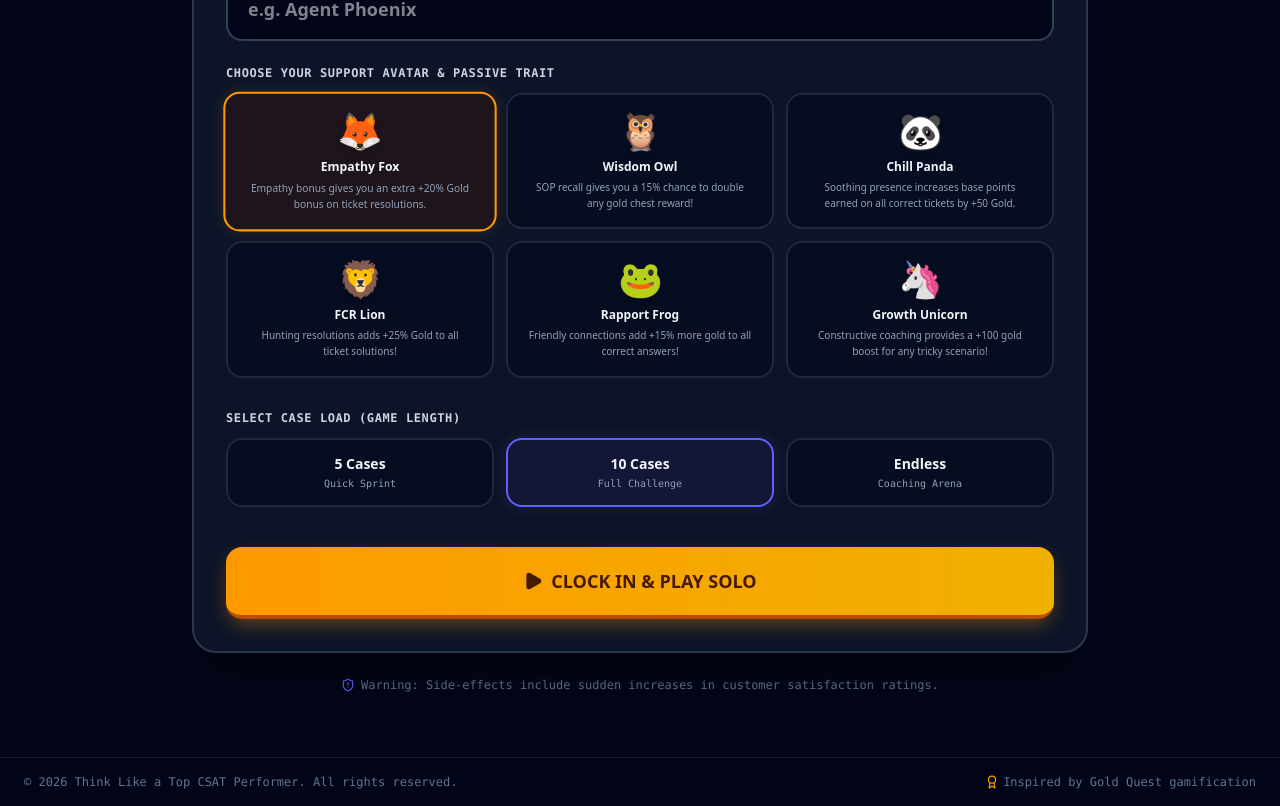
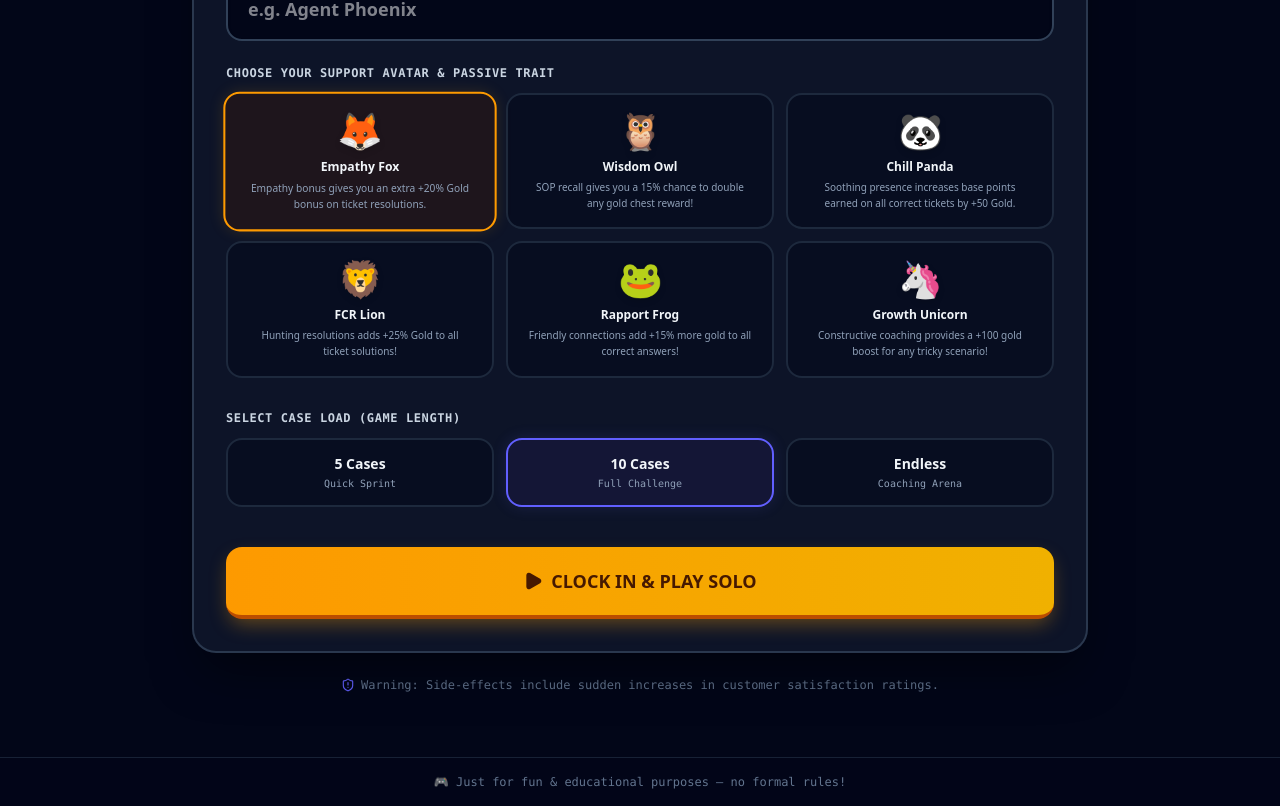
Before and after one commit to conansb333/Think-Like-a-Top-CSAT-Performer, a React (Vite) app: page / in a window 1280 px wide. Shown: the part 526-1332 px from the top of the page. Built offline with nearby package versions, Linux system fonts and the light colour scheme.

Commit message:
style: simplify footer content
Updated the footer to remove formal branding and copyright text, replacing it with a lighthearted disclaimer for a cleaner, more casual aesthetic.

```diff
--- a/src/App.tsx
+++ b/src/App.tsx
@@ -1718,13 +1718,10 @@ export default function App() {
         </div>
       </main>
 
-      {/* Footer Branding credits */}
+      {/* Footer */}
       <footer className="border-t border-slate-800/80 py-4 bg-slate-950/60 mt-8 text-center text-xs font-mono text-slate-500">
-        <div className="max-w-7xl mx-auto px-4 md:px-6 flex flex-col sm:flex-row items-center justify-between gap-2">
-          <span>&copy; {new Date().getFullYear()} Think Like a Top CSAT Performer. All rights reserved.</span>
-          <span className="flex items-center gap-1">
-            <Award className="w-3.5 h-3.5 text-amber-500" /> Inspired by Gold Quest gamification
-          </span>
+        <div className="max-w-7xl mx-auto px-4 md:px-6 flex items-center justify-center gap-2">
+          <span>🎮 Just for fun &amp; educational purposes — no formal rules!</span>
         </div>
       </footer>
     </div>
```
